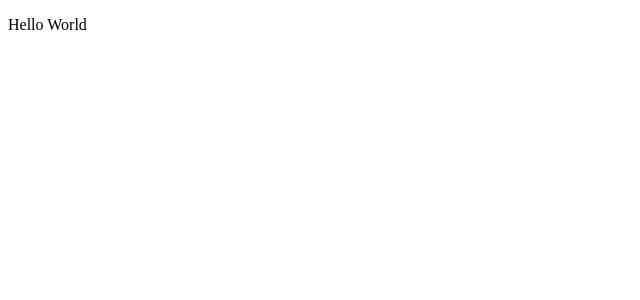
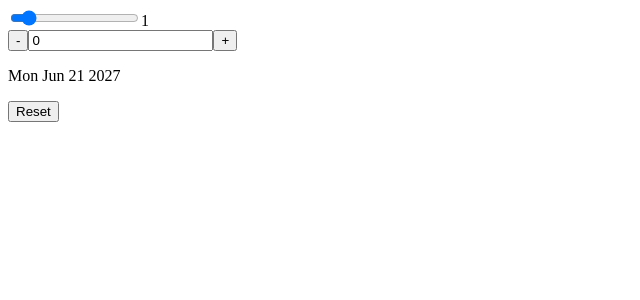
Before and after one commit to ernestkris6/Stepper, a React (Create React App) app: page / in a window 1280 px wide. Shown: the top 300 px of the page, without its empty margins (0-640 px from the left). Built offline with nearby package versions, Linux system fonts and the light colour scheme.

Commit message:
usereducer

```diff
--- a/src/App.js
+++ b/src/App.js
@@ -1,11 +1,68 @@
-import React from 'react';
+import { useReducer, useState } from "react";
 
-function App() {
-  return (
-    <div>
-        <p>Hello World</p>
-    </div>
-  )
+function reducer(state, action){
+    console.log(state, action);
 }
 
-export default App;
+function DateCounter() {
+  const [count, dispatch] = useReducer(reducer, 0)
+
+  //const [count, setCount] = useState(0);
+
+  const [step, setStep] = useState(1);
+
+  // This mutates the date object.
+  const date = new Date("june 21 2027");
+  date.setDate(date.getDate() + count);
+
+  const dec = function () {
+    // setCount((count) => count - 1);
+    // setCount((count) => count - step);
+  };
+
+  const inc = function () {
+    // setCount((count) => count + 1);
+    // setCount((count) => count + step);
+  };
+
+  const defineCount = function (e) {
+    // setCount(Number(e.target.value));
+  };
+
+  const defineStep = function (e) {
+    // setStep(Number(e.target.value));
+  };
+
+  const reset = function () {
+    // setCount(0);
+    setStep(1);
+  };
+
+  return (
+    <div className="counter">
+      <div>
+        <input
+          type="range"
+          min="0"
+          max="10"
+          value={step}
+          onChange={defineStep}
+        />
+        <span>{step}</span>
+      </div>
+
+      <div>
+        <button onClick={dec}>-</button>
+        <input value={count} onChange={defineCount} />
+        <button onClick={inc}>+</button>
+      </div>
+
+      <p>{date.toDateString()}</p>
+
+      <div>
+        <button onClick={reset}>Reset</button>
+      </div>
+    </div>
+  );
+}
+export default DateCounter;
```
